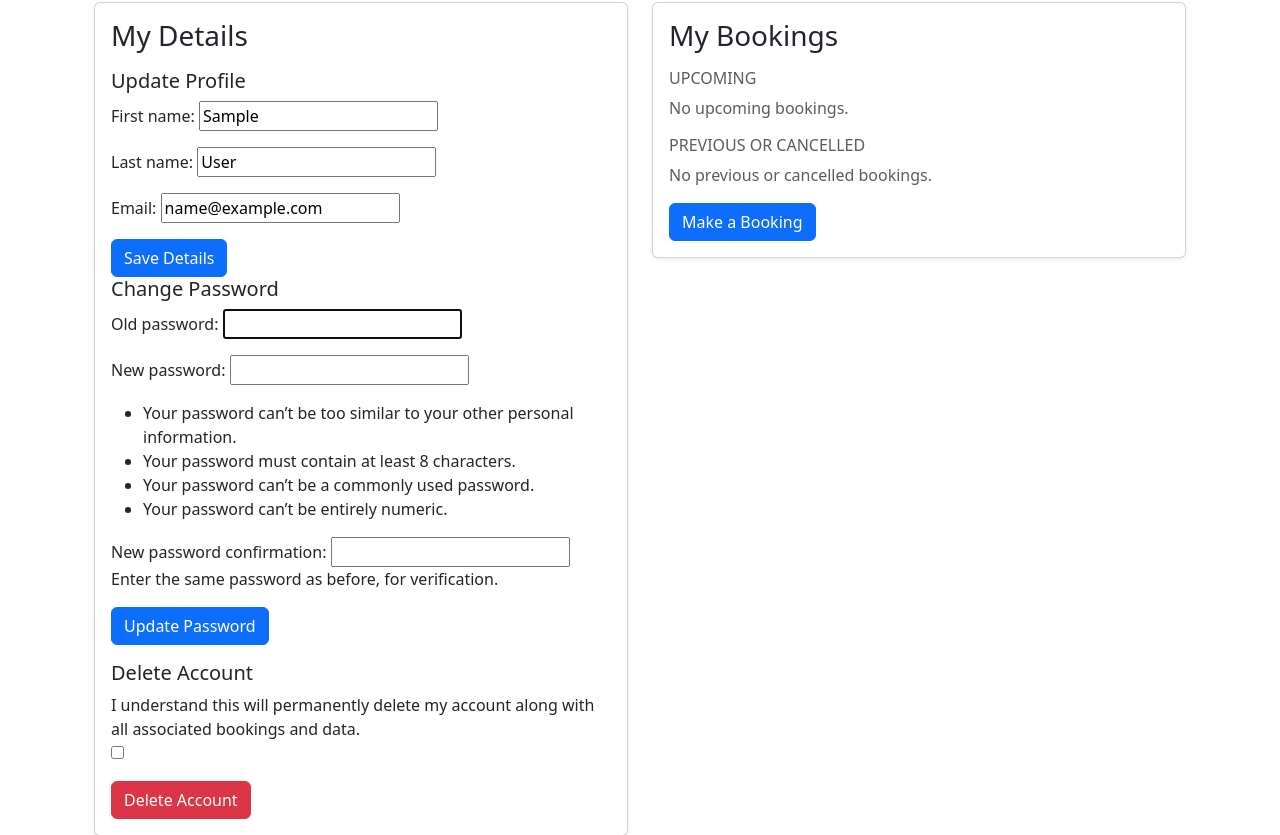
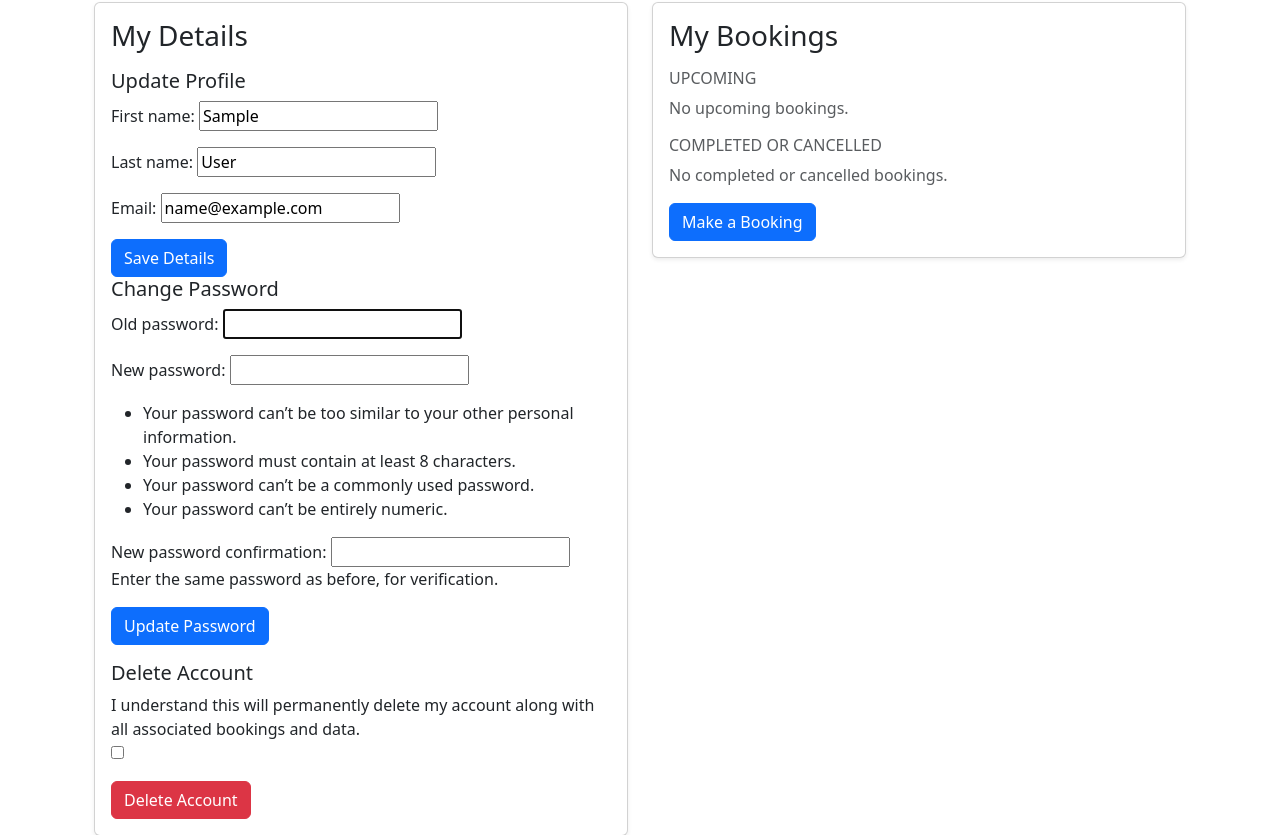
Before and after one commit to JackLamb99/tidy-tails-grooming, a Django app: page /accounts/account/ in a window 1280 px wide. Shown: the part 118-953 px from the top of the page. Run offline with Django 5.2, Linux system fonts and the light colour scheme; the visitor is signed in with stand-in values (Sample User, id 1); data that the repository does not hold is empty; parts of the project's set-up code (start-up, migrations or seed data) failed here and were passed over.

Commit message:
UPDATE account.html to improve accessibility and clarify booking status messages

```diff
--- a/accounts/templates/accounts/account.html
+++ b/accounts/templates/accounts/account.html
@@ -19,7 +19,7 @@
                                         <div class="alert alert-{{ message.level_tag }} alert-dismissible fade show" role="alert"
                                             data-autohide="true" data-delay="2000">
                                             {{ message }}
-                                            <button type="button" class="btn-close" data-bs-dismiss="alert"></button>
+                                            <button type="button" class="btn-close" data-bs-dismiss="alert" aria-label="Close"></button>
                                         </div>
                                     {% endif %}
                                 {% endfor %}
@@ -66,8 +66,8 @@
                                     {% if "bookings" in message.tags %}
                                         <div class="alert alert-{{ message.level_tag }} alert-dismissible fade show" role="alert"
                                             data-autohide="true" data-delay="2000">
-                                        {{ message }}
-                                        <button type="button" class="btn-close" data-bs-dismiss="alert"></button>
+                                            {{ message }}
+                                            <button type="button" class="btn-close" data-bs-dismiss="alert" aria-label="Close"></button>
                                         </div>
                                     {% endif %}
                                 {% endfor %}
@@ -106,7 +106,7 @@
                                 <p class="text-muted">No upcoming bookings.</p>
                             {% endif %}
 
-                            <h6 class="text-uppercase text-muted mt-3">Previous or Cancelled</h6>
+                            <h6 class="text-uppercase text-muted mt-3">Completed or Cancelled</h6>
                             {% if previous_cancelled %}
                                 <div class="list-group">
                                     {% for b in previous_cancelled %}
@@ -120,7 +120,7 @@
                                     {% endfor %}
                                 </div>
                             {% else %}
-                            <p class="text-muted">No previous or cancelled bookings.</p>
+                            <p class="text-muted">No completed or cancelled bookings.</p>
                             {% endif %}
 
                             <div class="mt-3">
```
